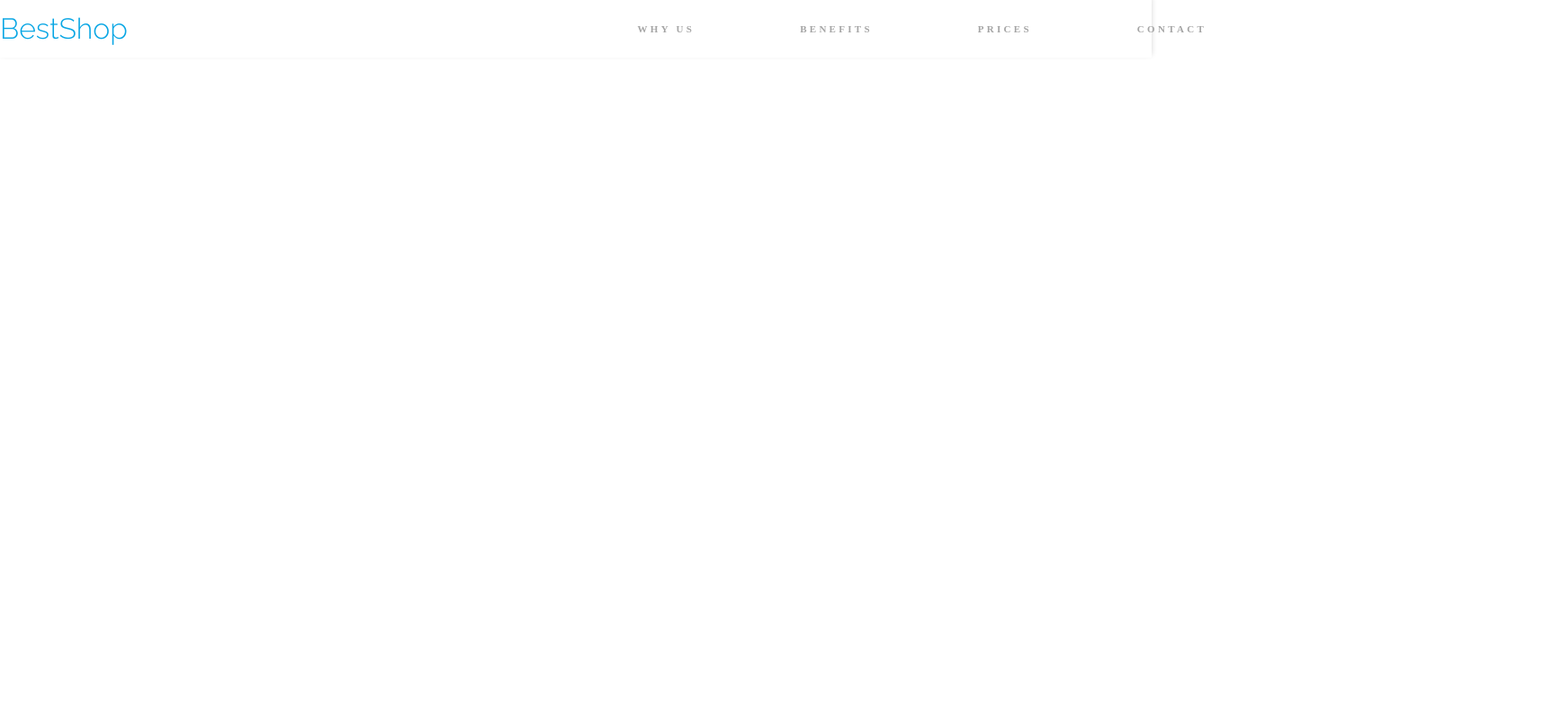
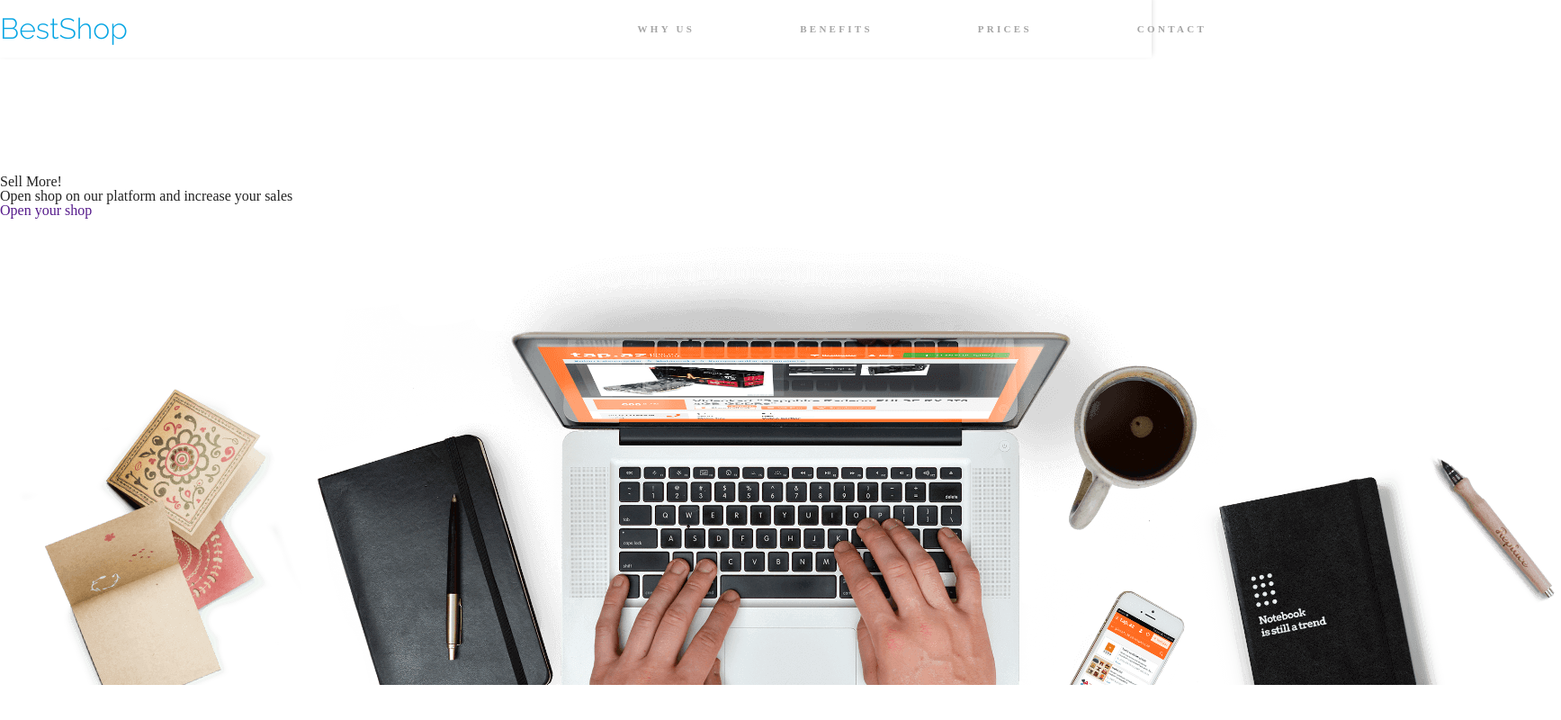
Before and after one commit to Karol855/BestShop, a plain HTML site: page index.html in a window 1280 px wide. Shown: the whole page at 90% size, 1735 px wide, since content can reach past the window. Drawn offline with Linux system fonts and the light colour scheme.

Commit message:
added HTML structure of opening section

```diff
--- a/index.html
+++ b/index.html
@@ -36,5 +36,15 @@
     </div>
 </header>
 <!--    *****   ADDED MAIN SECTION  *****   -->
+<main>
+<!--    *****   added opening section   *****   -->
+    <section class="opening__section">
+        <div class="opening__container">
+            <h1 class="opening__headline">Sell More!</h1>
+            <p class="opening__text">Open shop on our platform and increase your sales</p>
+            <a href="" class="opening_link">Open your shop</a>
+        </div>
+        <img src="assets/Background.png" alt="miejsce i narzędzia do pracy w domu" class="opening__bg"></section>
+</main>
 </body>
 </html>
```
